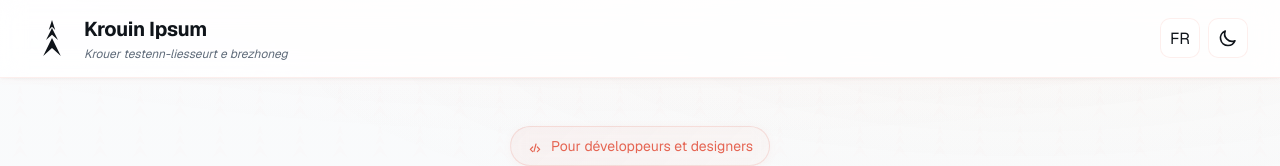
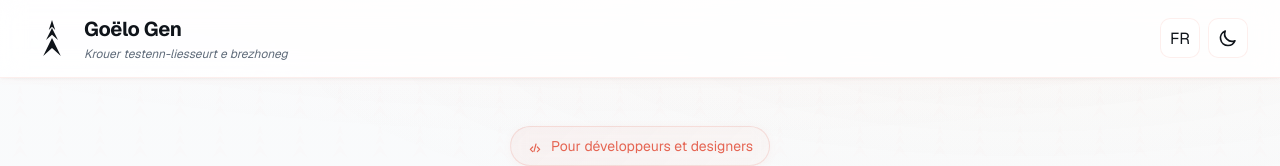
Before and after one commit to NockIA/krouin-ipsum, a Next.js app: page /fr in a window 1280 px wide. Shown: the top 166 px of the page. Built offline with nearby package versions, Linux system fonts and the light colour scheme; no server answers.

Commit message:
🚚 [NAME] - Mise à jour du nom de l'app

```diff
--- a/app/[lang]/page.tsx
+++ b/app/[lang]/page.tsx
@@ -9,7 +9,7 @@ type LangPageProps = {
   }>;
 };
 
-const siteUrl = (process.env.NEXT_PUBLIC_SITE_URL || 'https://krouin-ipsum.vercel.app').replace(/\/$/, '');
+const siteUrl = (process.env.NEXT_PUBLIC_SITE_URL || 'https://goelo-gen.vercel.app').replace(/\/$/, '');
 
 const supportedLanguages: UiLanguage[] = ['fr', 'br'];
 
--- a/app/layout.tsx
+++ b/app/layout.tsx
@@ -12,13 +12,13 @@ const geistMono = Geist_Mono({
   subsets: ["latin"],
 });
 
-const siteUrl = (process.env.NEXT_PUBLIC_SITE_URL || "https://krouin-ipsum.vercel.app").replace(/\/$/, "");
+const siteUrl = (process.env.NEXT_PUBLIC_SITE_URL || "https://goelo-gen.vercel.app").replace(/\/$/, "");
 
 export const metadata: Metadata = {
   // Titre et description optimisés SEO
   title: {
-    default: "Krouin Ipsum - Générateur Lorem Ipsum Breton | Faux texte gratuit",
-    template: "%s | Krouin Ipsum",
+    default: "Goëlo Gen - Générateur Lorem Ipsum Breton | Faux texte gratuit",
+    template: "%s | Goëlo Gen",
   },
   description:
     "Générez du faux texte en breton authentique pour vos maquettes, wireframes et prototypes. 10 000 phrases issues de Wikipédia brezhoneg. Gratuit, rapide, sans inscription.",
@@ -78,8 +78,8 @@ export const metadata: Metadata = {
     type: "website",
     locale: "fr_FR",
     url: siteUrl,
-    siteName: "Krouin Ipsum",
-    title: "Krouin Ipsum - Lorem Ipsum en Breton",
+    siteName: "Goëlo Gen",
+    title: "Goëlo Gen - Lorem Ipsum en Breton",
     description:
       "Le générateur de faux texte breton pour développeurs et designers. Corpus authentique de 10 000 phrases issues de Wikipédia brezhoneg.",
     images: [
@@ -87,7 +87,7 @@ export const metadata: Metadata = {
         url: "/og-image.png",
         width: 1200,
         height: 630,
-        alt: "Krouin Ipsum - Générateur Lorem Ipsum Breton avec l'hermine bretonne",
+        alt: "Goëlo Gen - Générateur Lorem Ipsum Breton avec l'hermine bretonne",
         type: "image/png",
       },
     ],
@@ -98,7 +98,7 @@ export const metadata: Metadata = {
   classification: "Developer Tools",
 
   // Autres métadonnées
-  applicationName: "Krouin Ipsum",
+  applicationName: "Goëlo Gen",
   referrer: "origin-when-cross-origin",
   formatDetection: {
     email: false,
--- a/app/robots.ts
+++ b/app/robots.ts
@@ -1,6 +1,6 @@
 import { MetadataRoute } from "next";
 
-const siteUrl = (process.env.NEXT_PUBLIC_SITE_URL || "https://krouin-ipsum.vercel.app").replace(/\/$/, "");
+const siteUrl = (process.env.NEXT_PUBLIC_SITE_URL || "https://goelo-gen.vercel.app").replace(/\/$/, "");
 
 export default function robots(): MetadataRoute.Robots {
   return {
--- a/app/sitemap.ts
+++ b/app/sitemap.ts
@@ -1,6 +1,6 @@
 import { MetadataRoute } from "next";
 
-const siteUrl = (process.env.NEXT_PUBLIC_SITE_URL || "https://krouin-ipsum.vercel.app").replace(/\/$/, "");
+const siteUrl = (process.env.NEXT_PUBLIC_SITE_URL || "https://goelo-gen.vercel.app").replace(/\/$/, "");
 
 export default function sitemap(): MetadataRoute.Sitemap {
   const currentDate = new Date();
--- a/components/HomePageClient.tsx
+++ b/components/HomePageClient.tsx
@@ -142,7 +142,7 @@ const HomePageClient: React.FC<HomePageClientProps> = ({ initialLanguage }) => {
         <div className="header-brand">
           <HermineLogo className="header-logo" />
           <div className='header-title-div'>
-            <h1 className="header-title">Krouin Ipsum</h1>
+            <h1 className="header-title">Goëlo Gen</h1>
             <span className="header-subtitle">{labels.subtitle}</span>
           </div>
         </div>
--- a/components/TextOutput.tsx
+++ b/components/TextOutput.tsx
@@ -74,7 +74,7 @@ const TextOutput: React.FC<TextOutputProps> = ({ text, stats, language, labels }
     const url = URL.createObjectURL(blob);
     const anchor = document.createElement('a');
     anchor.href = url;
-    anchor.download = `krouin-ipsum.${exportFormat}`;
+    anchor.download = `goelo-gen.${exportFormat}`;
     document.body.appendChild(anchor);
     anchor.click();
     document.body.removeChild(anchor);
--- a/package.json
+++ b/package.json
@@ -1,5 +1,5 @@
 {
-  "name": "krouinipsum",
+  "name": "goelo-gen",
   "version": "0.1.0",
   "private": true,
   "scripts": {
@@ -9,7 +9,7 @@
     "lint": "eslint"
   },
   "dependencies": {
-    "next": "16.1.6",
+    "next": "^16.2.2",
     "react": "19.2.3",
     "react-dom": "19.2.3"
   },
```
Also changed, not shown: 2 other files (tests, documents, lock files or other folders).
